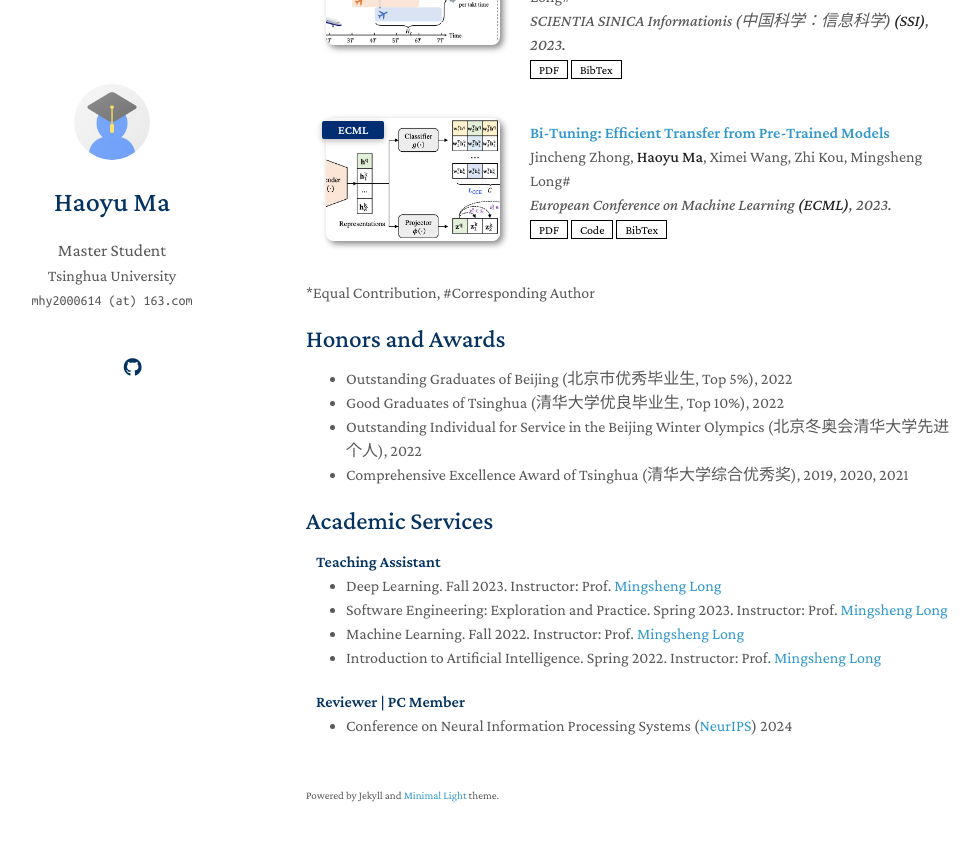
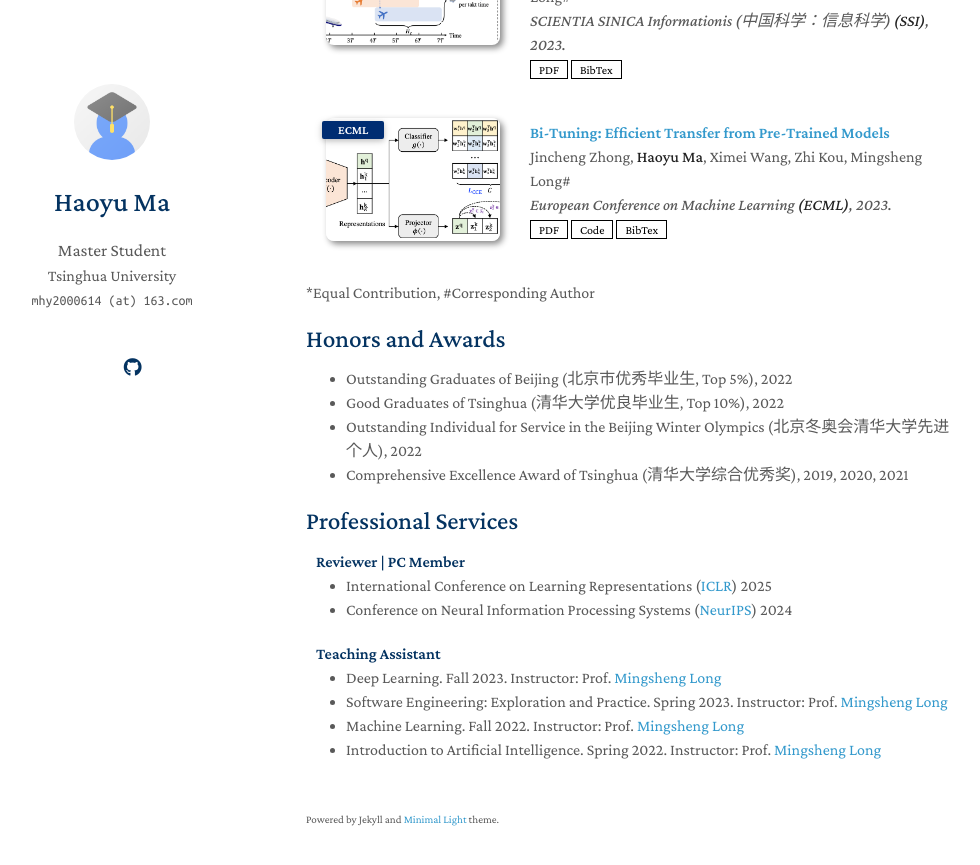
Before and after one commit to Earthring/earthring.github.io, a Jekyll site: the page built from index.md, in a window 1280 px wide and 900 px high, scrolled down 946 px. Shown: the top 865 px of the window, without its empty margins (164-1144 px from the left). Built offline with Jekyll 4.4.1, drawn with Linux system fonts in a browser that asks for light colours; nearby versions of some CDN libraries; comment, search, counter and statistics services are not loaded; a style sheet for code colours, icons or effects is not loaded; our own code applies the rules of GitHub Pages for plain Markdown files.

Commit message:
Update services.md

```diff
--- a/_includes/services.md
+++ b/_includes/services.md
@@ -1,4 +1,11 @@
-## Academic Services
+## Professional Services
+
+<h4 style="margin:0 10px 0;">Reviewer | PC Member</h4>
+
+<ul style="margin:0 0 20px;">
+  <li>International Conference on Learning Representations (<a href="https://iclr.cc/">ICLR</a>) 2025</li>
+  <li>Conference on Neural Information Processing Systems (<a href="https://neurips.cc/">NeurIPS</a>) 2024</li>
+</ul>
 
 <h4 style="margin:0 10px 0;">Teaching Assistant</h4>
 
@@ -8,9 +15,3 @@
   <li>Machine Learning. Fall 2022. Instructor: Prof. <a href="http://ise.thss.tsinghua.edu.cn/~mlong/">Mingsheng Long</a></li>
   <li>Introduction to Artificial Intelligence. Spring 2022. Instructor: Prof. <a href="http://ise.thss.tsinghua.edu.cn/~mlong/">Mingsheng Long</a></li>
 </ul>
-
-<h4 style="margin:0 10px 0;">Reviewer | PC Member</h4>
-
-<ul style="margin:0 0 20px;">
-  <li>Conference on Neural Information Processing Systems (<a href="https://neurips.cc/">NeurIPS</a>) 2024</li>
-</ul>
```
